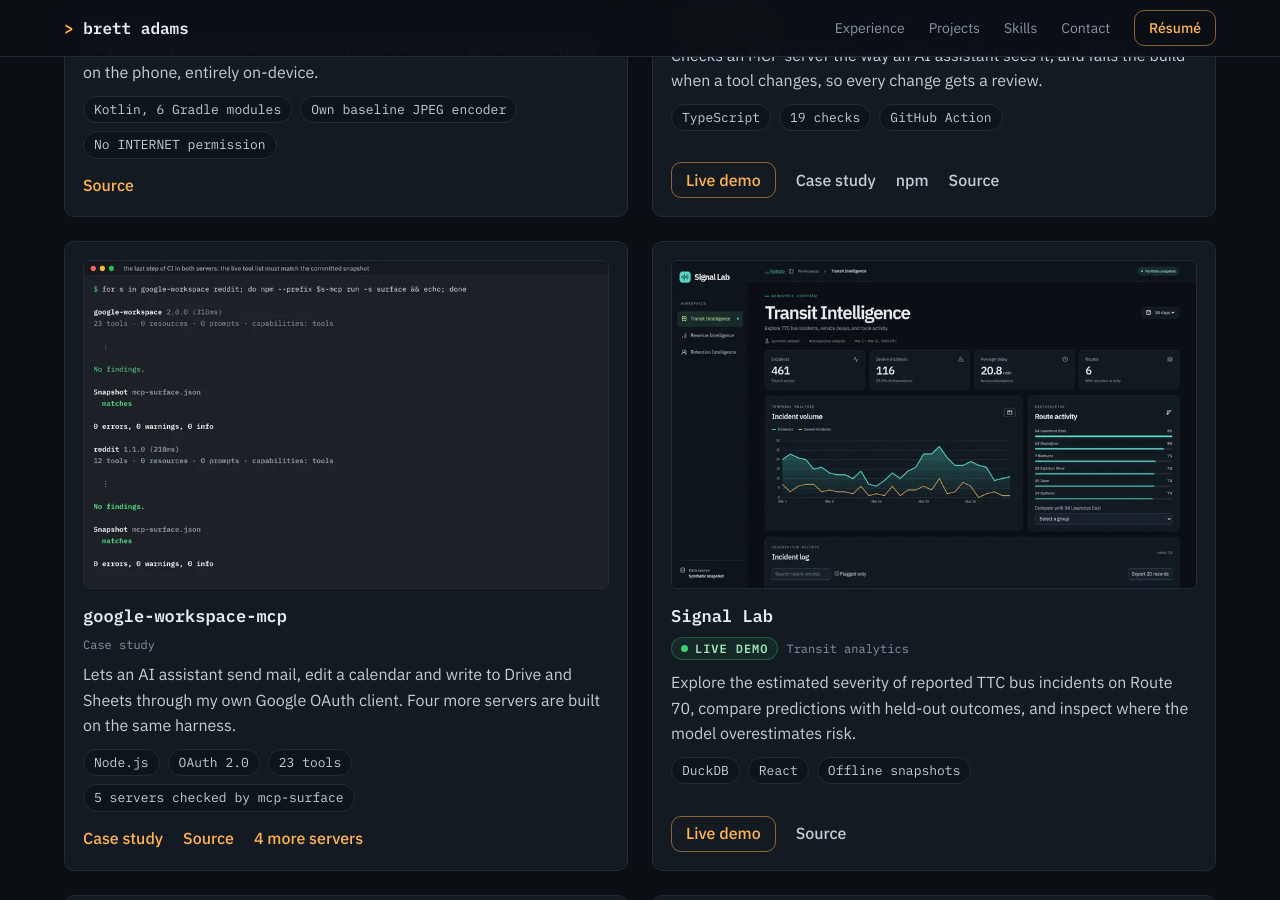
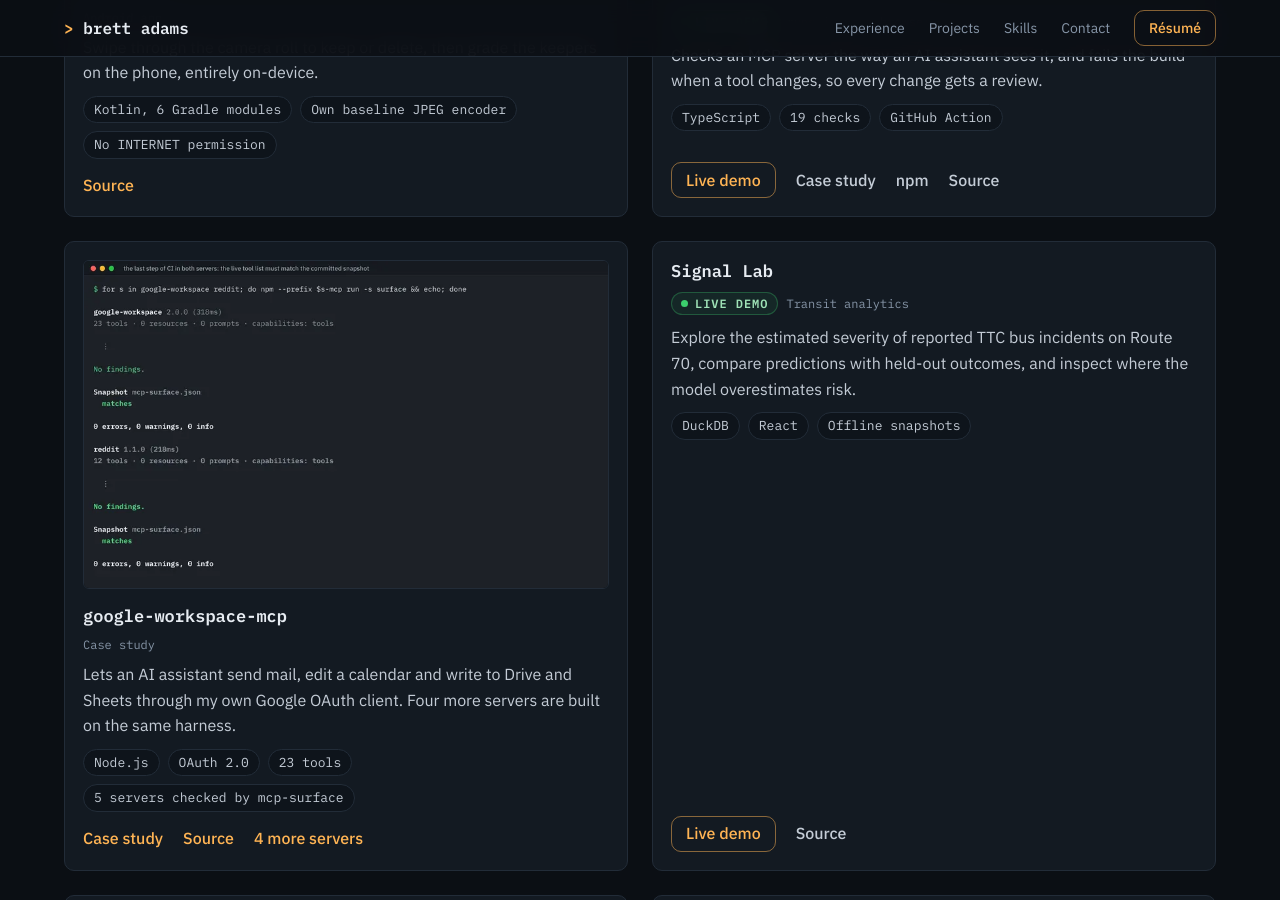
Before and after one commit to brettadams0/brettadams0.github.io, a Jekyll site: the page built from index.html, in a window 1280 px wide and 900 px high, scrolled down 3105 px. Built offline with Jekyll 4.4.1, drawn with Linux system fonts in a browser that asks for light colours.

Commit message:
Keep Signal Lab discoverable within the homepage transfer budget

```diff
--- a/index.html
+++ b/index.html
@@ -209,12 +209,6 @@ layout: default
         </p>
       </article>
       <article class="project" data-project="signal-lab">
-        <a class="project-shot" href="{{ '/signal-lab/' | relative_url }}" tabindex="-1" aria-hidden="true">
-          <img src="{{ '/assets/img/signal-lab-800.webp' | relative_url }}"
-               srcset="{{ '/assets/img/signal-lab-800.webp' | relative_url }} 800w, {{ '/assets/img/signal-lab-1600.webp' | relative_url }} 1600w"
-               sizes="(min-width: 1200px) 650px, (min-width: 861px) 56vw, calc(100vw - 70px)"
-               alt="" width="1600" height="1000" loading="lazy" decoding="async">
-        </a>
         <h3 class="project-name">Signal Lab</h3>
         <p class="project-kind"><span class="badge-live">Live demo</span> Transit analytics</p>
         <p class="project-line">Explore the estimated severity of reported TTC bus incidents on Route 70, compare predictions with held-out outcomes, and inspect where the model overestimates risk.</p>
```
Also changed, not shown: assets/img/signal-lab-1600.webp (deleted), assets/img/signal-lab-800.webp (deleted).
